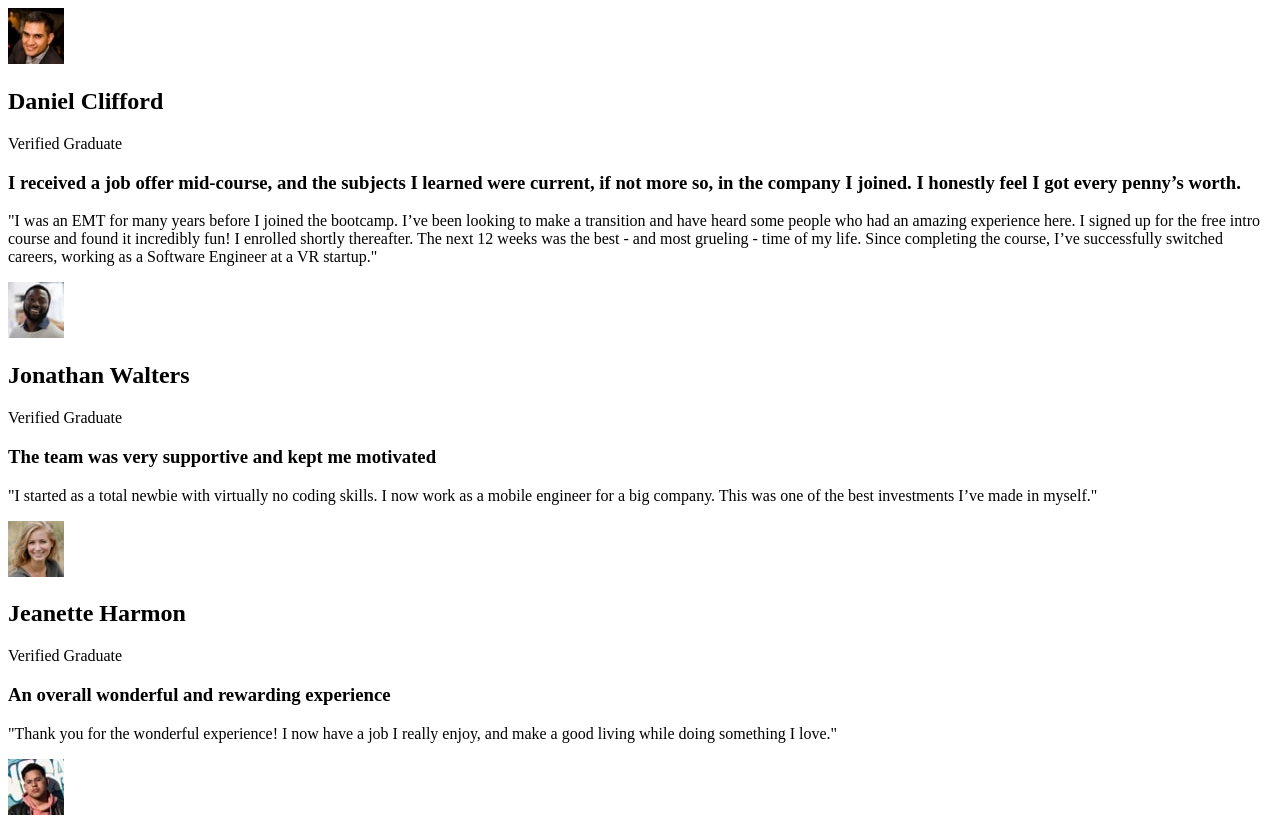
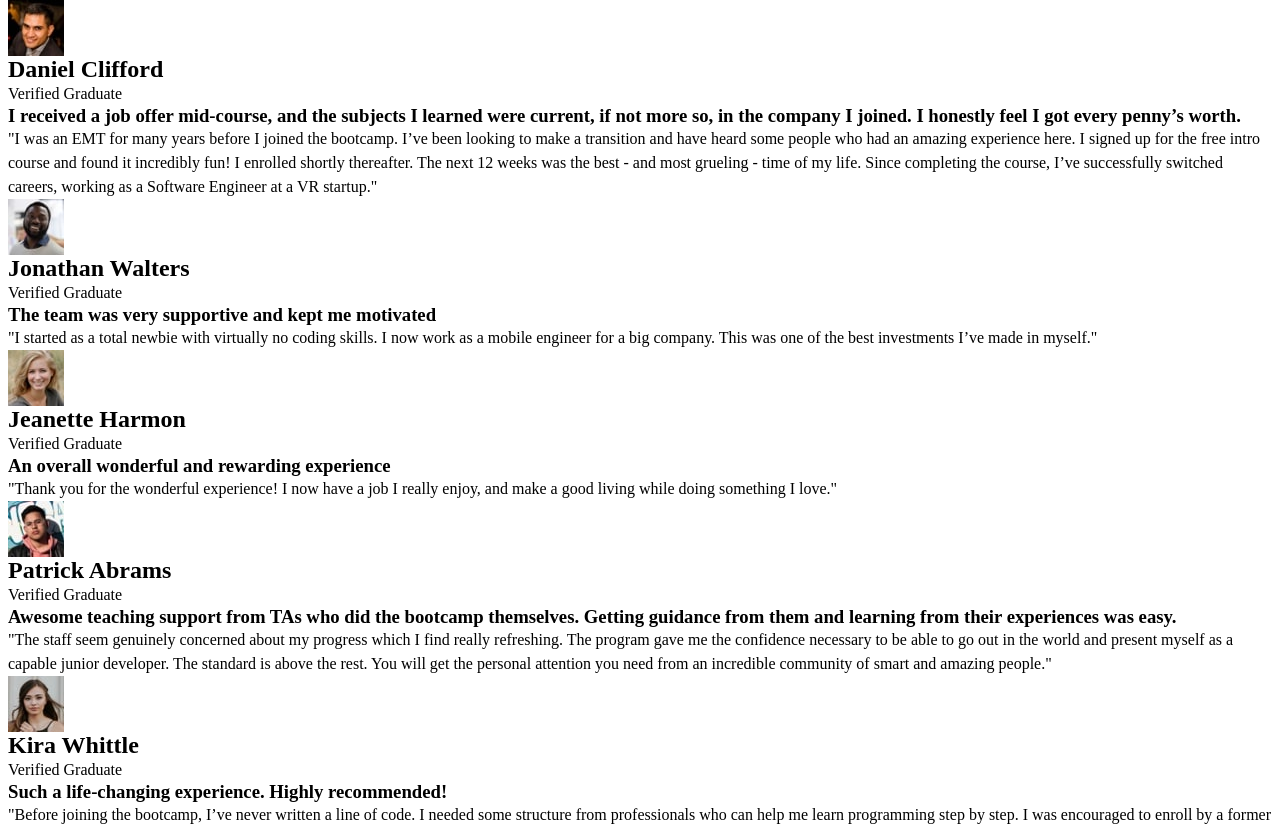
Before and after one commit to mbtenkorang/testimonials-grid-section, a Vue app: page / in a window 1280 px wide. Shown: the top 826 px of the page. Built offline with nearby package versions, Linux system fonts and the light colour scheme.

Commit message:
Base setup for stylesheet

```diff
--- a/src/assets/style.css
+++ b/src/assets/style.css
@@ -1 +1,68 @@
 @import url('https://fonts.googleapis.com/css2?family=Barlow+Semi+Condensed:wght@500;600&display=swap');
+
+:root {
+    /* COLORS */
+    /* primary */
+    --moderateviolet: hsl(263, 55%, 52%);
+    --darkgrayishblue: hsl(217, 19%, 35%);
+    --darkblackishblue: hsl(219, 29%, 14%);
+    --white: hsl(0, 0%, 100%);
+    /* neutral */
+    --lightgray: hsl(0, 0%, 81%);
+    --lightgrayishblue: hsl(210, 46%, 95%);
+
+    /* Utopia Type Scale */
+    --fontsize-0: clamp(0.8125rem, 0.7465rem + 0.2817vi, 1rem);
+    --fontsize-1: clamp(0.975rem, 0.8782rem + 0.4131vi, 1.25rem);
+    --fontsize-2: clamp(1.17rem, 1.0318rem + 0.5897vi, 1.5625rem);
+    --fontsize-3: clamp(1.404rem, 1.2106rem + 0.825vi, 1.9531rem);
+    --fontsize-4: clamp(1.6848rem, 1.4184rem + 1.1367vi, 2.4414rem);
+    --fontsize-5: clamp(2.0218rem, 1.6591rem + 1.5474vi, 3.0518rem);
+}
+
+/* CSS Resets */
+*,
+*::before,
+*::after {
+    box-sizing: border-box;
+}
+
+html {
+    -moz-text-size-adjust: none;
+    -webkit-text-size-adjust: none;
+    text-size-adjust: none;
+}
+
+body,
+body div,
+h1,
+h2,
+h3,
+h4,
+p {
+    margin-block-end: 0;
+    margin-block-start: 0;
+}
+
+body {
+    min-height: 100vh;
+    line-height: 1.5;
+}
+
+h1,
+h2,
+h3 {
+    line-height: 1.1;
+}
+
+img,
+picture {
+    max-width: 100%;
+    display: block;
+}
+
+footer {
+    font-size: .7rem;
+}
+
+/* End Resets */
```
